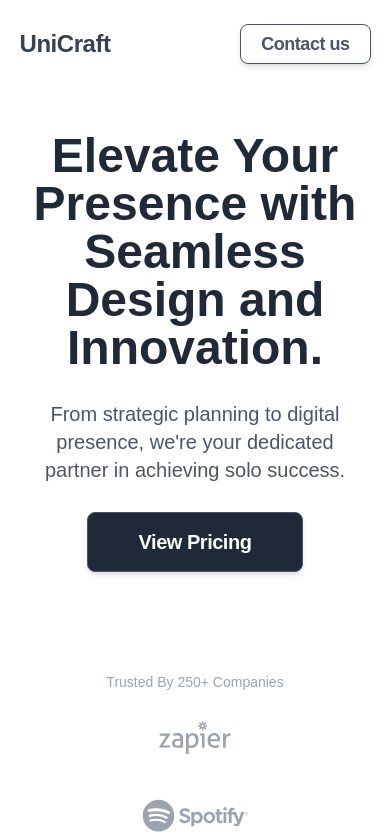
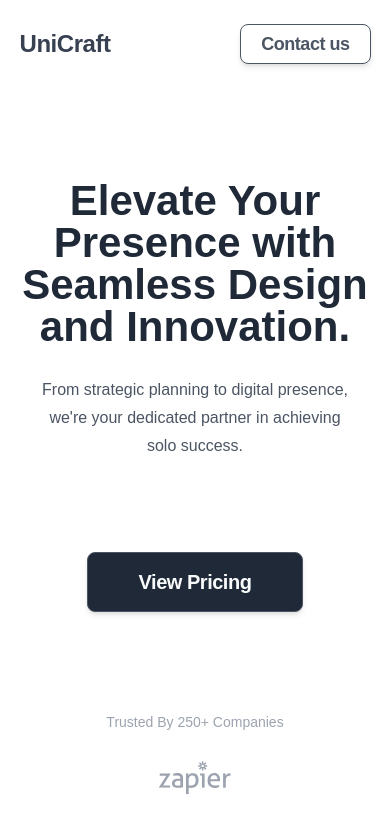
Before and after one commit to ankitt26/unicraft, a React (Vite) app: page / in a window 390 px wide. Shown: the top 838 px of the page. Built offline with nearby package versions, Linux system fonts and the light colour scheme; a web font is replaced by a local one.

Commit message:
Add classes in footer section for smaller screens

```diff
--- a/src/components/footer.jsx
+++ b/src/components/footer.jsx
@@ -10,7 +10,7 @@ export default function Footer() {
     <>
       <div className=" inline-flex max-h-fit w-full  flex-col items-center justify-start gap-[105px] bg-Gradiant bg-cover bg-no-repeat px-[10%] ">
         <div className="mt-[107px] flex h-auto w-full flex-col items-center gap-y-7 font-Satoshi">
-          <h2 className="mx-auto w-11/12 break-words text-center font-Satoshi text-7xl font-black leading-[85px] text-gray-800">
+          <h2 className="mx-auto w-11/12 break-words text-center font-Satoshi text-7xl font-black leading-[85px] text-gray-800 sm:text-[42px]">
             No long-term contracts.
             <br /> No catches. Simple.
           </h2>
@@ -29,11 +29,11 @@ export default function Footer() {
             <br />
             create more happy in the world.
           </p>
-          <div className="mt-[32px] flex w-full flex-row justify-between">
+          <div className="mt-[32px] flex w-full flex-row justify-between sm:gap-10">
             <p className=" w-full font-['Inter'] text-base font-normal leading-normal text-gray-400">
               © 2077 Untitled UI. All rights reserved.
             </p>
-            <div className="flex w-full flex-row justify-end gap-6">
+            <div className="flex w-full flex-row justify-end gap-6 sm:flex-wrap">
               <a href="#">
                 <img src={Twitter} alt="twitter" />
               </a>
--- a/src/components/herosection.jsx
+++ b/src/components/herosection.jsx
@@ -10,11 +10,11 @@ import Button from "./mini/button";
 export const HeroSection = () => {
   return (
     <>
-      <div className="mb-10 mt-24 flex h-auto w-full flex-col items-center gap-y-7 font-Satoshi sm:mt-12">
-        <h2 className="mx-auto w-11/12 break-words text-center font-Satoshi text-7xl font-black leading-[85px] text-gray-800 sm:text-5xl md:w-[90%] lg:px-[5%]">
+      <div className="mb-10 mt-24 flex h-auto w-full flex-col items-center gap-y-7 font-Satoshi">
+        <h2 className="mx-auto w-11/12 break-words text-center font-Satoshi text-7xl font-black leading-[85px] text-gray-800 sm:text-5xl sm:text-[42px] md:w-[90%] lg:px-[5%]">
           Elevate Your Presence with Seamless Design and Innovation.
         </h2>
-        <p className=" w-4/5 break-words text-center font-Satoshi text-xl font-medium text-gray-600 md:w-11/12">
+        <p className=" w-4/5 break-words text-center font-Satoshi text-xl font-medium text-gray-600 sm:mb-16 sm:text-[16px] md:w-11/12">
           From strategic planning to digital presence, we&#39;re your dedicated
           partner in achieving solo success.
         </p>
--- a/src/components/howitwork.jsx
+++ b/src/components/howitwork.jsx
@@ -3,7 +3,7 @@ import RightCurveArrow from "../assets/right_curve_arrow.svg";
 export default function HowItWork() {
   return (
     <div
-      className="tab:mt-24 tab:h-auto tab:py-24 mx-auto flex h-[535px] w-11/12 flex-col items-center justify-center gap-3 rounded-3xl border border-gray-200"
+      className="tab:mt-24 tab:h-auto tab:py-24 mx-auto flex h-[535px] w-11/12 flex-col items-center justify-center gap-3 rounded-3xl border border-gray-200 shadow-md"
       id="howitwork"
     >
       <h2 className=" ligh text-5xl font-bold leading-[60px] text-gray-800">
```
